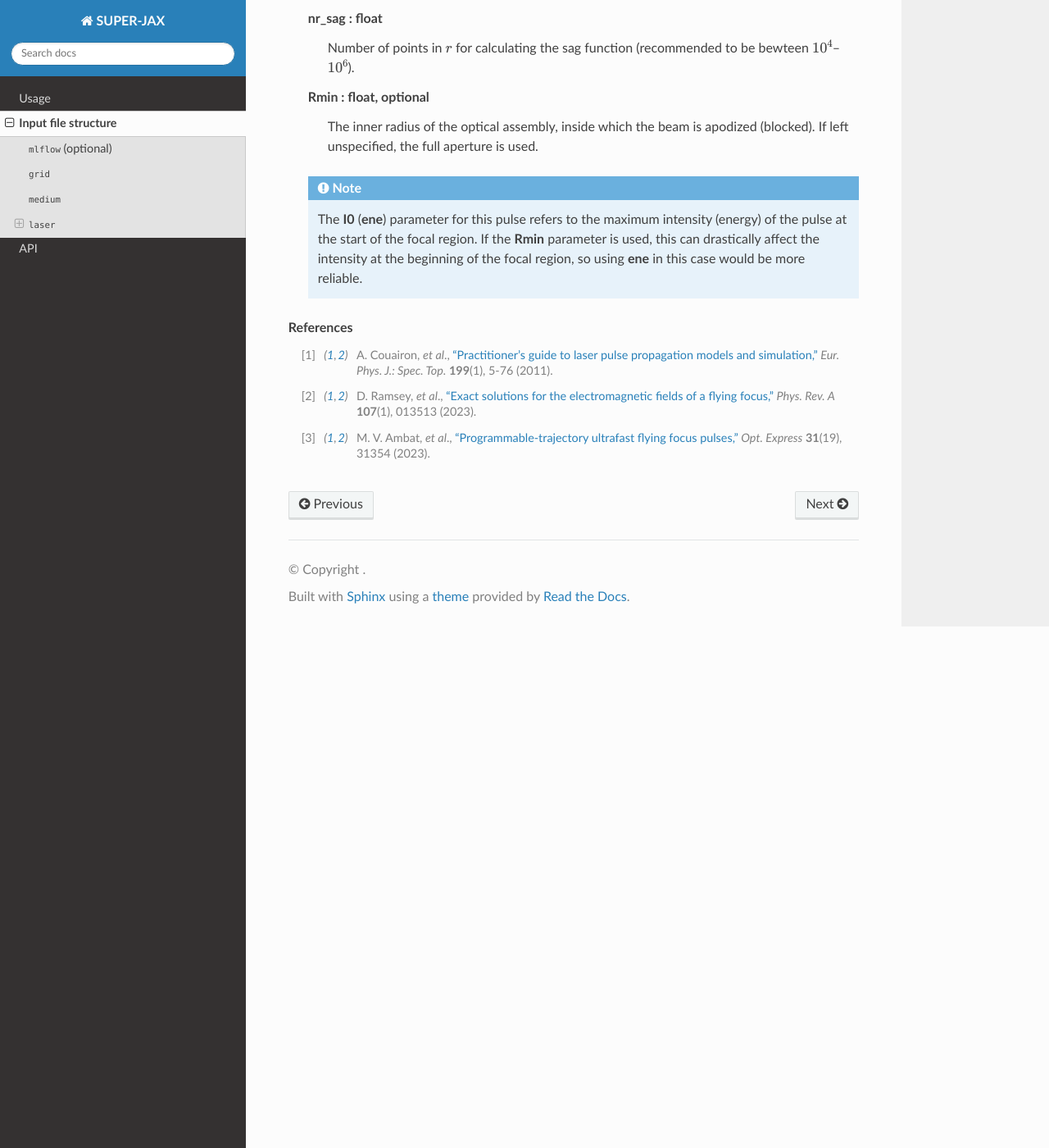
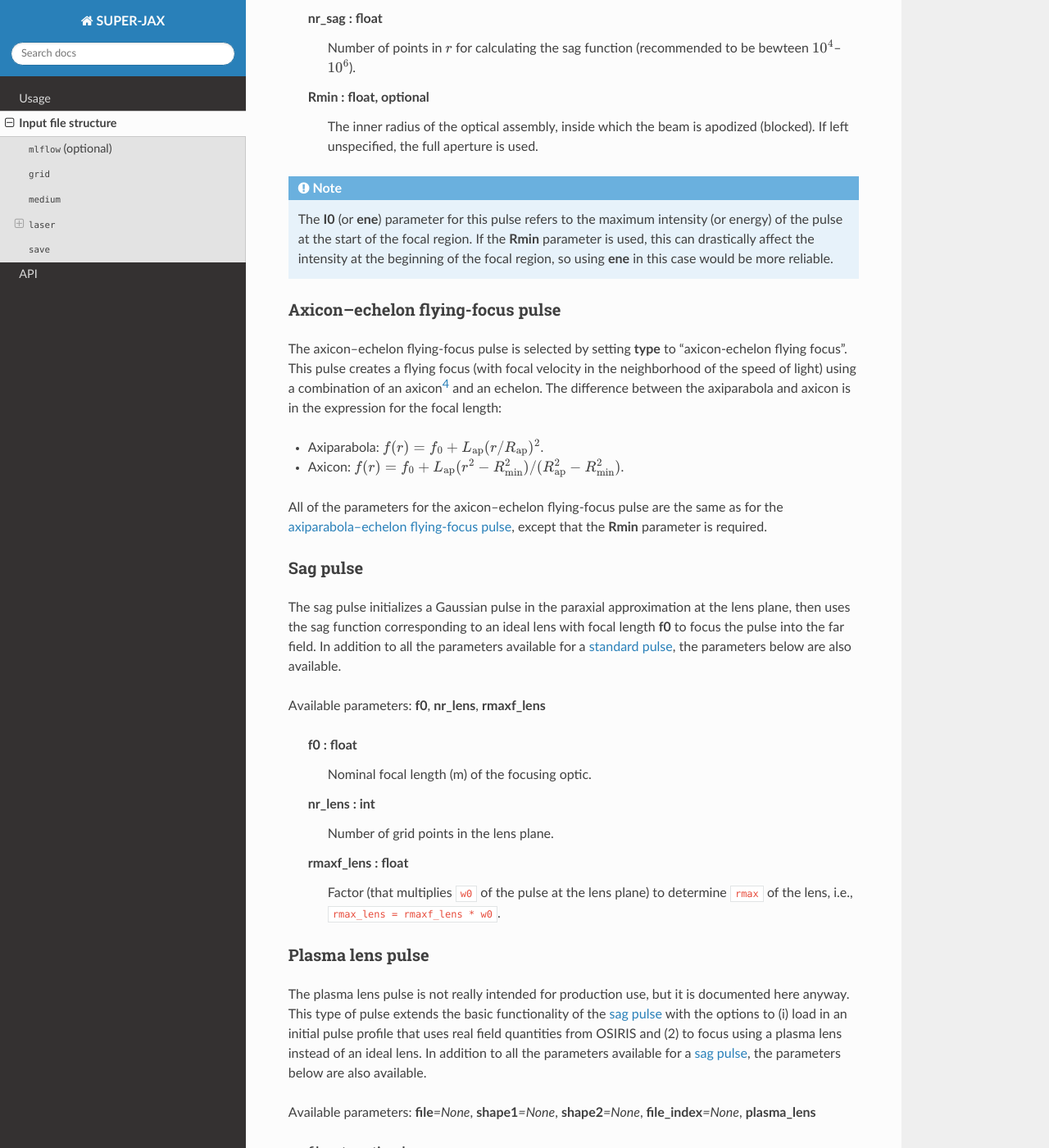
Before and after one commit to millerk123/super-jax-docs, a Sphinx documentation site: the page built from docs/source/input_file.rst, in a window 1280 px wide and 1400 px high, scrolled down 7310 px. Shown: the whole window at 82% size. Built offline with Sphinx 7.4.7 and the Read the Docs theme 3.1.0, drawn with Linux system fonts in a browser that asks for light colours; some of the changed text lies outside the part shown.

Commit message:
Update documentation

```diff
--- a/docs/source/index.rst
+++ b/docs/source/index.rst
@@ -4,7 +4,7 @@ Welcome to the SUPER-JAX documentation!
 **SUPER** (\ **S**\ imulation of the **U**\ nidirectional pulse **P**\ ropagation **E**\ quation at **R**\ ochester) is a software package built in Fortran for simulating the Unidirectional Pulse Propagation Equation (UPPE).\ [1]_\ :sup:`--`\ [3]_  This code was adapted to Python with JAX integration by Kyle G. Miller and Archis S. Joglekar from MATLAB code written by John P. Palastro.
 
 Check out the :doc:`usage` section for further information, including
-how to :ref:`install<installation>` the project.
+how to :ref:`install <installation>` the project.
 
 .. note::
 
--- a/docs/source/input_file.rst
+++ b/docs/source/input_file.rst
@@ -162,13 +162,13 @@ Available parameters: **lambda0**\ , **I0**\ *=None*\ , **ene**\ *=None*\ , **tc
       Temporal center of the pulse (s).  This value should normally be within the limits of **tmin** and **tmax** from the `grid`_ section.
 
    **tpulse** : float
-      Pulse duration (s).  The field profile is proportional to :math:`\exp(-\{[t-t_\mathrm{cent}]/t_\mathrm{pulse}\}^{t_\mathrm{pow}})`\ .  Therefore, when **tpow** is 2 then the full width at half maximum of the intensity is :math:`\mathrm{FWHM} = \sqrt{2\ln 2} t_\mathrm{pulse}`\ .
+      Pulse duration (s).  The field profile is proportional to :math:`\exp\{-[(t-t_\mathrm{cent})/t_\mathrm{pulse}]^{t_\mathrm{pow}}\}`\ .  Therefore, when **tpow** is 2 then the full width at half maximum of the intensity is :math:`\mathrm{FWHM} = \sqrt{2\ln 2} t_\mathrm{pulse}`\ .
 
    **tpow** : float
-      Power for the temporal profile of the field, which is proportional to :math:`\exp(-\{[t-t_\mathrm{cent}]/t_\mathrm{pulse}\}^{t_\mathrm{pow}})`\ .
+      Power for the temporal profile of the field, which is proportional to :math:`\exp\{-[(t-t_\mathrm{cent})/t_\mathrm{pulse}]^{t_\mathrm{pow}}\}`\ .
 
    **wf** : float
-      Spot size at focus (m).  The field profile is proportional to :math:`\exp(-[r/w_\mathrm{f}]^2)` at the focus.
+      Spot size at focus (m).  The field profile is proportional to :math:`\exp[-(r/w_\mathrm{f})^2]` at the focus.
 
    **zf** : float
       The focal position (m) in :math:`z`\ .
@@ -177,10 +177,10 @@ Available parameters: **lambda0**\ , **I0**\ *=None*\ , **ene**\ *=None*\ , **tc
       Phase constant (degrees) added to the field profile.
 
 
-Ideal flying focus pulse
+Ideal flying-focus pulse
 ************************
 
-The ideal flying focus pulse is selected by setting **type** to "ideal flying focus", and can be described mathematically by performing a Lorentz transformation on the fields of a multipole source.\ [2]_  In addition to all the parameters available for a `standard pulse`_\ , the parameters below are also available.
+The ideal flying-focus pulse is selected by setting **type** to "ideal flying focus", and can be described mathematically by performing a Lorentz transformation on the fields of a multipole source.\ [2]_  In addition to all the parameters available for a `standard pulse`_\ , the parameters below are also available.
 
 Available parameters: **vI**\ , **f0**\ , **nr_lens**\ , **rmaxf_lens**, **rpow**\ *=2*
 
@@ -197,13 +197,13 @@ Available parameters: **vI**\ , **f0**\ , **nr_lens**\ , **rmaxf_lens**, **rpow*
       Factor (that multiplies ``w0`` of the pulse at the lens plane) to determine ``rmax`` of the lens, i.e., ``rmax_lens = rmaxf_lens * w0``.
 
    **rpow** : float, optional
-      Power for the radial profile of the field at the lens, which is proportional to :math:`\exp(-[r_\mathrm{lens}/w_0]^{r_\mathrm{pow}})`\ .  The value of **rpow** defaults to 2.
+      Power for the radial profile of the field at the lens, which is proportional to :math:`\exp[-(r_\mathrm{lens}/w_0)^{r_\mathrm{pow}}]`\ .  The value of **rpow** defaults to 2.
 
 
-Axiparabola--echelon flying focus pulse
+Axiparabola--echelon flying-focus pulse
 ***************************************
 
-The axiparabola--echelon flying focus pulse is selected by setting **type** to "axi-echelon flying focus".  This pulse creates a flying focus (with focal velocity in the neighborhood of the speed of light) using a combination of an axiparabola and an echelon.\ [3]_   In addition to all the parameters available for a `standard pulse`_\ , the parameters below are also available.
+The axiparabola--echelon flying-focus pulse is selected by setting **type** to "axi-echelon flying focus".  This pulse creates a flying focus (with focal velocity in the neighborhood of the speed of light) using a combination of an axiparabola and an echelon.\ [3]_   In addition to all the parameters available for a `standard pulse`_\ , the parameters below are also available.
 
 Available parameters: **vI**\ , **f0**\ , **nr_lens**\ , **rmaxf_lens**, **rpow**\ *=2*, **echelon**\ , **Rap** \, **Lap**\ , **lambdaD**\ , **nlambfact**\ , **nr_sag**, **Rmin**\ *=None*
 
@@ -220,7 +220,7 @@ Available parameters: **vI**\ , **f0**\ , **nr_lens**\ , **rmaxf_lens**, **rpow*
       Factor (that multiplies ``w0`` of the pulse at the lens plane) to determine ``rmax`` of the lens, i.e., ``rmax_lens = rmaxf_lens * w0``.
 
    **rpow** : float, optional
-      Power for the radial profile of the field at the lens, which is proportional to :math:`\exp(-[r_\mathrm{lens}/w_0]^{r_\mathrm{pow}})`\ .  The value of **rpow** defaults to 2.
+      Power for the radial profile of the field at the lens, which is proportional to :math:`\exp[-(r_\mathrm{lens}/w_0)^{r_\mathrm{pow}}]`\ .  The value of **rpow** defaults to 2.
 
    **echelon** : bool
       Whether or not to apply the echelon.
@@ -243,8 +243,103 @@ Available parameters: **vI**\ , **f0**\ , **nr_lens**\ , **rmaxf_lens**, **rpow*
    **Rmin** : float, optional
       The inner radius of the optical assembly, inside which the beam is apodized (blocked).  If left unspecified, the full aperture is used.
 
-   .. note::
-      The **I0** (\ **ene**\ ) parameter for this pulse refers to the maximum intensity (energy) of the pulse at the start of the focal region.  If the **Rmin** parameter is used, this can drastically affect the intensity at the beginning of the focal region, so using **ene** in this case would be more reliable.
+.. note::
+
+   The **I0** (or **ene**\ ) parameter for this pulse refers to the maximum intensity (or energy) of the pulse at the start of the focal region.  If the **Rmin** parameter is used, this can drastically affect the intensity at the beginning of the focal region, so using **ene** in this case would be more reliable.
+
+
+Axicon--echelon flying-focus pulse
+**********************************
+
+The axicon--echelon flying-focus pulse is selected by setting **type** to "axicon-echelon flying focus".  This pulse creates a flying focus (with focal velocity in the neighborhood of the speed of light) using a combination of an axicon\ [4]_ and an echelon.  The difference between the axiparabola and axicon is in the expression for the focal length:
+
+* Axiparabola: :math:`f(r) = f_0 + L_\mathrm{ap} (r/R_\mathrm{ap})^2`.
+* Axicon: :math:`f(r) = f_0 + L_\mathrm{ap} (r^2 - R_\mathrm{min}^2) / (R_\mathrm{ap}^2 - R_\mathrm{min}^2)`.
+
+All of the parameters for the axicon--echelon flying-focus pulse are the same as for the `axiparabola--echelon flying-focus pulse`_\ , except that the **Rmin** parameter is required.
+
+
+Sag pulse
+*********
+
+The sag pulse initializes a Gaussian pulse in the paraxial approximation at the lens plane, then uses the sag function corresponding to an ideal lens with focal length **f0** to focus the pulse into the far field.  In addition to all the parameters available for a `standard pulse`_\ , the parameters below are also available.
+
+Available parameters: **f0**\ , **nr_lens**\ , **rmaxf_lens**
+
+   **f0** : float
+      Nominal focal length (m) of the focusing optic.
+
+   **nr_lens** : int
+      Number of grid points in the lens plane.
+
+   **rmaxf_lens** : float
+      Factor (that multiplies ``w0`` of the pulse at the lens plane) to determine ``rmax`` of the lens, i.e., ``rmax_lens = rmaxf_lens * w0``.
+
+
+Plasma lens pulse
+*****************
+
+The plasma lens pulse is not really intended for production use, but it is documented here anyway.  This type of pulse extends the basic functionality of the `sag pulse`_ with the options to (i) load in an initial pulse profile that uses real field quantities from OSIRIS and (2) to focus using a plasma lens instead of an ideal lens.  In addition to all the parameters available for a `sag pulse`_\ , the parameters below are also available.
+
+Available parameters: **file**\ *=None*\ , **shape1**\ *=None*\ , **shape2**\ *=None*\ , **file_index**\ *=None*\ , **plasma_lens**
+
+   **file** : str, optional
+      The name of a numpy ``.npz`` file that contains the real field data on a grid of :math:`r` and :math:`z`\ .
+
+   **shape1** : int, optional
+      The number of zero-valued time points to add to the left of the data in **file**\ .
+
+   **shape2** : int, optional
+      The number of zero-valued time points to add to the right of the data in **file**\ .
+
+   **file_index** : int, optional
+      The radial index along which to search for the maximum frequency of the field (\ :math:`\omega_0` below).  Defaults to 0.
+
+   **plasma_lens** : bool
+      Whether to focus by a plasma lens optic (True) or an ideal lens (False), as with the `sag pulse`_\ .  The difference between the two focusing optics is that an ideal lens applies a phase of :math:`\exp\{i \omega r_\mathrm{lens}^2 / [c (2f_0 - 2s)] \}`\ , where :math:`s` is the sag function.  A plasma lens applies a phase of :math:`\exp[i \omega r_\mathrm{lens}^2 / (2cf_0) - 2 i \omega_0^2 s / (c\omega) ]`\ , where :math:`\omega_0` is the central frequency of the pulse.
+
+
+Custom pulse
+************
+
+The custom pulse is for use only when doing machine-learned optimization problems.  It allows for the user to completely specify the function (often related to one of the other pulse initialization methods) to use for initializing the laser pulse.
+
+
+``save``
+---------
+
+The save section determines the data that is saved and plotted.
+
+Available parameters: **lineskip**\ , **fullskip**\ , **plot_steps**\ *=False*\ , **display**\ *=True*\ , **dpi**\ *=300*\ , **save_sol**\ *=True*\ , **envelope** *=False*\ , **disable_output** *=False*\ , **upload** *=False*
+
+   **lineskip** : int
+      The number of :math:`z` points to skip when writing lineout quantities (see diagnostics for more information).
+
+   **fullskip** : int
+      The number of :math:`z` points to skip when writing full-grid quantities (see diagnostics for more information).  This value should normally be greater than **lineskip** to save on disk space, memory usage, and output time.
+
+   **plot_steps** : bool, optional
+      Whether or not to plot the full-grid electric field for each step saved (both as a function of :math:`r` and :math:`t` as well as :math:`k` and :math:`\omega`\ ).  Defaults to False.
+
+   **display** : bool, optional
+      Whether to display (True) or close (False) any plots made after the simulation finishes.  Defaults to True.
+
+   **dpi** : int, optional
+      The dpi used for saving figures.  Defaults to 300.
+
+   **save_sol** : bool, optional
+      Whether or not to save the simulation output data, either as an MLflow artifact if the `mlflow`_ section is present, or as xarray data.  Defaults to True.
+
+   **envelope** : bool, optional
+      Whether to plot the envelope (True) or real values (False) of the electric field.  Defaults to False.
+
+   **disable_output** : bool, optional
+      Completely disable all pre- and post-processing routines, including plotting and saving the data.  Defaults to False.
+
+   **upload** : bool, optional
+      Upload the data to a remote MLflow server.  Defaults to False.
+
+
 
 
 .. rubric:: References
@@ -254,3 +349,5 @@ Available parameters: **vI**\ , **f0**\ , **nr_lens**\ , **rmaxf_lens**, **rpow*
 .. [2] D\. Ramsey, *et al*\ ., `"Exact solutions for the electromagnetic fields of a flying focus," <https://doi.org/10.1103/PhysRevA.107.013513>`_ *Phys. Rev. A* **107**\ (1), 013513 (2023).
 
 .. [3] M\. V. Ambat, *et al*\ ., `"Programmable-trajectory ultrafast flying focus pulses," <https://doi.org/10.1364/OE.499839>`_ *Opt. Express* **31**\ (19), 31354 (2023).
+
+.. [4] A\. T. Friberg, `"Stationary-phase analysis of generalized axicons," <https://doi.org/10.1364/JOSAA.13.000743>`_ *J. Opt. Soc. Am. A* **13**\ (4), 743 (1996).
```
